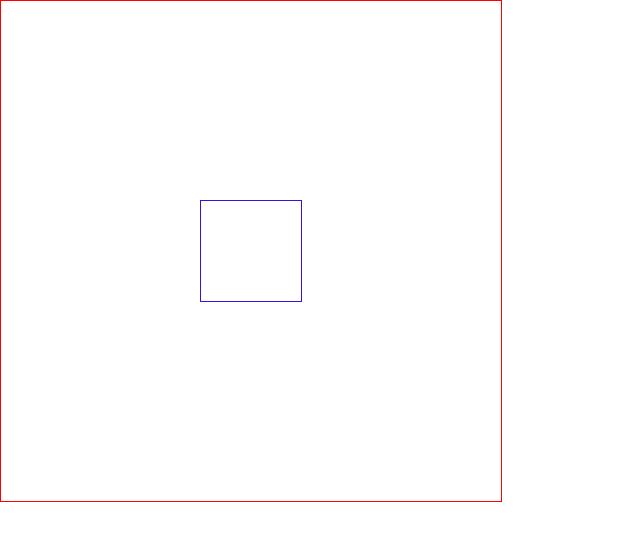
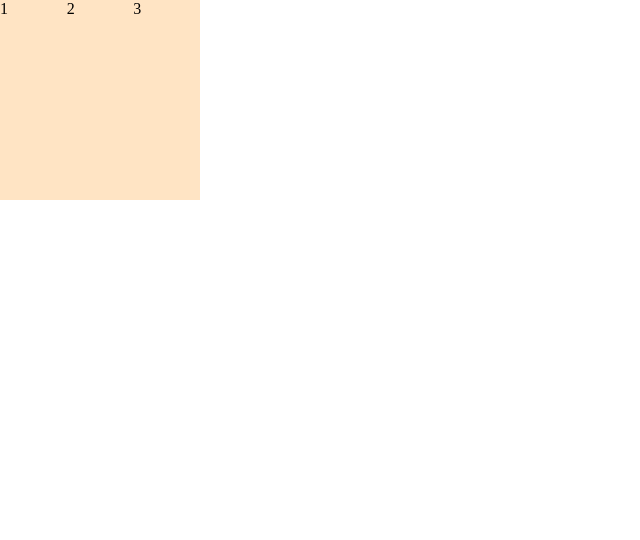
Before and after one commit to hallieliu123/comprehensive, a plain HTML site: page css/index.html in a window 1280 px wide. Shown: the whole page, without its empty margins (0-640 px from the left). Drawn offline with Linux system fonts and the light colour scheme.

Commit message:
reorganize flexible box

```diff
--- /dev/null
+++ b/css/2.css
@@ -0,0 +1,75 @@
+* {
+    margin: 0;
+    padding: 0;
+}
+
+/*
+   弹性布局
+   容器默认存在两根轴：水平的主轴(main axis) 和 垂直的 交叉轴(cros axis);
+   1. display: flex; 行内元素也可以使用 display: inline-flex; 设置 flex 后, 元素的 float, clear, vertical-align 属性全部失效
+   2. 设置 flex 的元素成为 “容器”, 其子元素被称为 flex 项目 (flex item);
+   3. 6个属性设置在容器上
+      a. flex-direction: row | row-reverse | column | column-reverse;
+            flex-direction: 定义项目的排列方向
+            row（默认值: 主轴为水平方向，起点在左端。
+            row-reverse: 主轴为水平方向，起点在右端。
+            column: 主轴为垂直方向，起点在上沿。
+            column-reverse: 主轴为垂直方向，起点在下沿。
+      b. flex-wrap: nowrap | wrap | wrap-reverse; 定义项目是否换行显示
+            nowrap(默认值: 不换行;
+            wrap: 换行, 第一行在上方;
+            wrap-reverse: 换行, 第一行在下方;
+      c. flex-row: (默认值) row nowrap; flex-row 为 flex-direction 和 flex-wrap 的简写形式;
+      d. justify-content: flex-start | flex-end | center | space-between | space-around;
+         justify-content 定义了项目在主轴上的对齐方式。
+         flex-start（默认值）：左对齐
+         flex-end：右对齐
+         center： 居中
+         space-between：两端对齐，项目之间的间隔都相等。
+         space-around：每个项目两侧的间隔相等。所以，项目之间的间隔比项目与边框的间隔大一倍。
+       e. align-items: flex-start | flex-end | center | stretch | baseline;
+          align-items 定义了项目在交叉轴上的对齐方式。
+          flex-start：与交叉轴的起点对齐。
+          flex-end：与交叉轴的终点对齐。
+          center：与交叉轴的中点对齐.
+          stretch（默认值）：如果项目未设置高度或设为auto，将占满整个容器的高度。
+          baseline: 项目的第一行文字的基线对齐。
+        f. align-content:
+            align-content 定义多根轴线的对齐方式, 如果项目只有一条轴线, 该属性不起作用.
+            flex-start: 与交叉轴的起点对齐。
+            flex-end：与交叉轴的终点对齐。
+            center: 与交叉轴的中点对齐。
+            space-between：与交叉轴两端对齐，轴线之间的间隔平均分布。
+            space-around: 每根轴线两侧的间隔都相等。所以，轴线之间的间隔比轴线与边框的间隔大一倍.
+            stretch（默认值）：轴线占满整个交叉轴。
+    4. flext 项目上属性有 6 个: order | flex-grow | flex-shrink | flex-basis | flex | align-self;
+        order 属性定义项目的排列顺序。数值越小，排列越靠前，默认为0。
+        flex-grow: 定义项目放大比例，默认为0，即如果存在剩余空间，也不放大。
+        flex-shrink: 属性定义了项目的缩小比例，默认为1，即如果空间不足，该项目将缩小。
+        如果所有项目的flex-shrink属性都为1，当空间不足时，都将等比例缩小。如果一个项目的flex-shrink属性为0，其他项目都为1，则空间不足时，前者不缩小。
+        flex-basis: <length> | auto; 属性定义了在分配多余空间之前，项目占据的主轴空间（main size）。浏览器根据这个属性，计算主轴是否有多余空间。它的默认值为auto，即项目的本来大小。它可以设为跟width或height属性一样的值（比如350px），则项目将占据固定空间。
+        flex属性是flex-grow, flex-shrink 和 flex-basis的简写，默认值为0 1 auto。后两个属性可选。
+        align-self: auto | flex-start | flex-end | center | baseline | stretch;
+        该属性允许单个项目有与其他项目不一样的对齐方式，可覆盖align-items属性。默认值为auto，表示继承父元素的align-items属性，如果没有父元素，则等同于stretch。
+*/
+.test-flex {
+    background-color: bisque;
+    display: flex;
+    width: 200px;
+    height: 200px;
+    justify-content: space-around;
+    align-items: flex-start;
+}
+.item1 {
+    /* order: 3; */
+    flex-grow: 1;
+}
+.item2 {
+    /* order: 1; */
+    flex-grow: 1;
+    align-self: stretch;
+}
+.item3 {
+    /* order: 2; */
+    flex-grow: 1;
+}
--- a/css/index.html
+++ b/css/index.html
@@ -5,11 +5,17 @@
     <meta name="viewport" content="width=device-width, initial-scale=1.0">
     <meta http-equiv="X-UA-Compatible" content="ie=edge">
     <title>Document</title>
-    <link rel="stylesheet" type='text/css' href='1.css' />
+    <!-- <link rel="stylesheet" type='text/css' href='1.css' /> -->
+    <link rel="stylesheet" type='text/css' href='2.css' />
 </head>
 <body>
     <div class='box'>
         <div class='box1'></div>
     </div>
+    <div class="test-flex">
+        <span class="item1">1</span>
+        <span class="item2">2</span>
+        <span class="item3">3</span>
+    </div>
 </body>
 </html>
```
Also changed, not shown: css/1.css (+5 -5 lines), html/1.html (+1 -0 lines).
